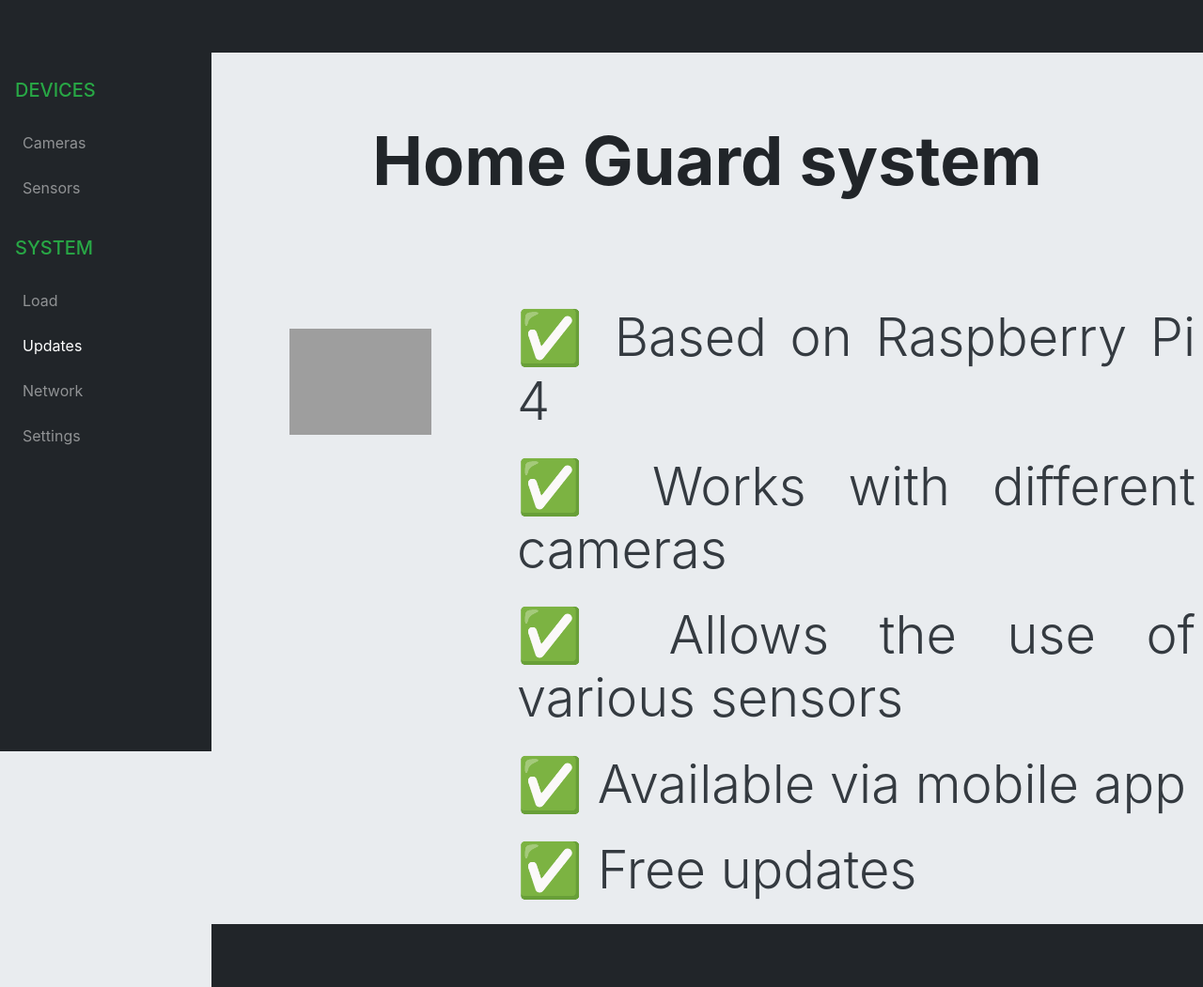
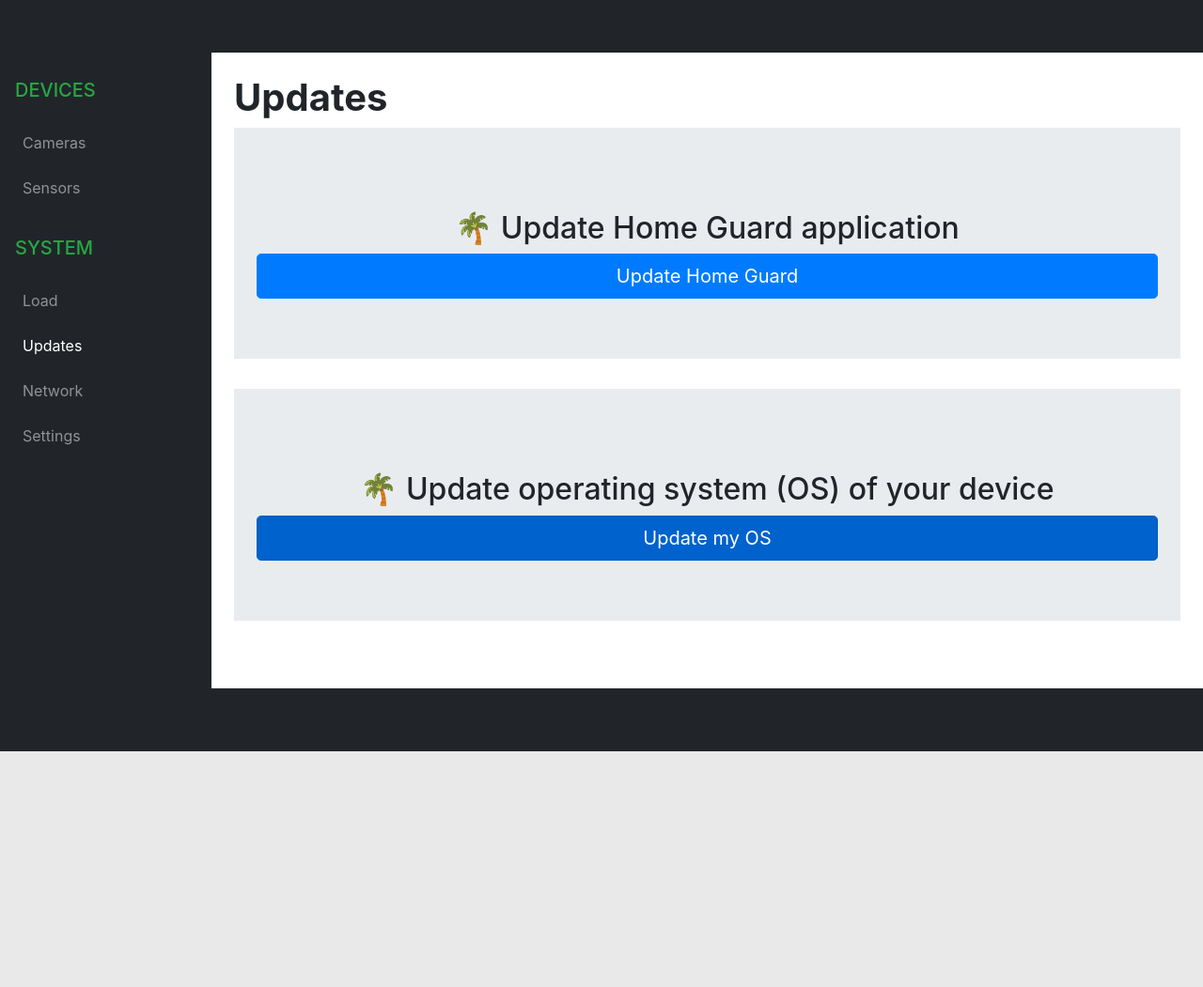
Before and after one commit to zacniewski/HomeGuard, a Django app: page /updates/ in a window 1280 px wide. Shown: the whole page at 94% size. After the commit the page ends 800 px from the top, so only its background shows below. Run offline with Django 3.2, Linux system fonts and the light colour scheme; some libraries are stand-ins or nearby versions; grey boxes are pictures that could not be loaded.

Commit message:
Updating page

```diff
--- a/frontend/templates/base.html
+++ b/frontend/templates/base.html
@@ -72,7 +72,7 @@
                                 Network
                             </a>
                             <a class="nav-link" href="../../about/">
-                                <div class="sb-nav-link-icon"><i class="fas fa-cogs"></i></div>
+                                <div class="sb-nav-link-icon"><i class="fas fa-cog"></i></div>
                                 Settings
                             </a>
                         </div>
--- a/frontend/templates/updates.html
+++ b/frontend/templates/updates.html
@@ -1,29 +1,24 @@
 {%  extends 'base.html' %}
 {%  load static  %}
 
-{% block bodystyle %}
-    style="background-color: #e9ecef;"
-{%  endblock bodystyle %}
+{%  block content %}
+    <div class="container-fluid">
+        <h1 class="mt-4 font-weight-bold">Updates</h1>
 
-{%  block content %}
+        <div class="jumbotron jumbotron-fluid">
+             <div class="container d-flex flex-column align-self-center">
+                <i class="fas fa-arrow-circle-up fa-4x mb-4 align-self-center"></i>
+                    <h2 class="display-6 align-self-center">&#127796; Update Home Guard application</h2>
+                    <button type="button" class="btn btn-primary btn-lg">Update Home Guard</button>
+            </div>
+        </div>
 
-    <div class="container text-center mb-5 mt-4 p-5">
-        <h3 class="display-3 font-weight-bold">Home Guard system</h3>
-    </div>
-    <div class="d-flex flex-row justify-content-around align mt-5">
-      <div class="p-2">
-          <img class="mx-auto d-block w-50 mb-4 mt-4"
-               src="{%  static 'images/Raspberry_Pi_Logo.svg' %}"
-          />
-    </div>
-      <div class="p-2">
-          <ul class="text-dark display-4 list-unstyled text-justify">
-              <li class="mb-4">&#9989; Based on Raspberry Pi 4</li>
-              <li class="mb-4">&#9989; Works with different cameras</li>
-              <li class="mb-4">&#9989; Allows the use of various sensors</li>
-              <li class="mb-4">&#9989; Available via mobile app</li>
-              <li>&#9989; Free updates</li>
-          </ul>
-      </div>
+        <div class="jumbotron jumbotron-fluid">
+            <div class="container d-flex flex-column align-self-center">
+                <i class="fas fa-arrow-circle-up fa-4x mb-4 align-self-center"></i>
+                <h2 class="display-6 align-self-center">&#127796; Update operating system (OS) of your device</h2>
+                <a href="{% url 'frontend:update_system' %}" class="btn btn-primary btn-lg active" role="button" aria-pressed="true">Update my OS</a>
+            </div>
+        </div>
     </div>
 {% endblock content %}
--- a/frontend/urls.py
+++ b/frontend/urls.py
@@ -1,9 +1,10 @@
 from django.urls import path
-from .views import IndexView, network, updates
+from .views import IndexView, network, updates, update_system
 
 app_name = 'frontend'
 urlpatterns = [
     path('', IndexView.as_view(), name='index'),
     path('network/', network, name='network'),
     path('updates/', updates, name='updates'),
+    path('update-system-confirmed/', update_system, name='update_system')
 ]
--- a/frontend/views.py
+++ b/frontend/views.py
@@ -43,3 +43,8 @@
 
 def updates(request):
     return render(request, 'updates.html')
+
+
+def update_system(request):
+    subprocess.run(['bash', '-c', 'source /home/pi/Scripts/updates.sh'])
+    return render(request, 'confirmation-system-update.html')
```
Also changed, not shown: frontend/templates/confirmation-system-update.html (added, +15 -0 lines), media/ifconfig_data.txt (deleted, +0 -8 lines), media/iwconfig_data.txt (deleted, +0 -8 lines).
